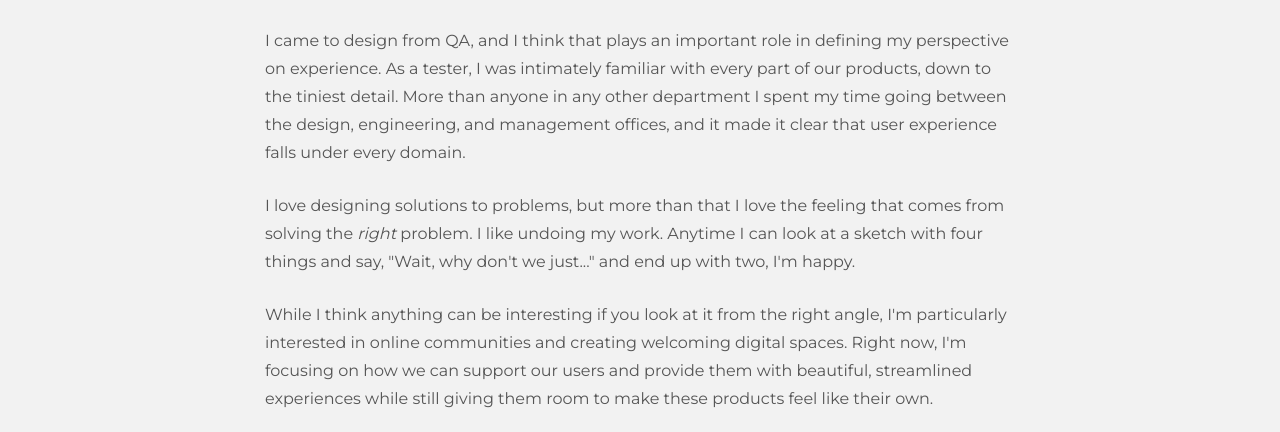
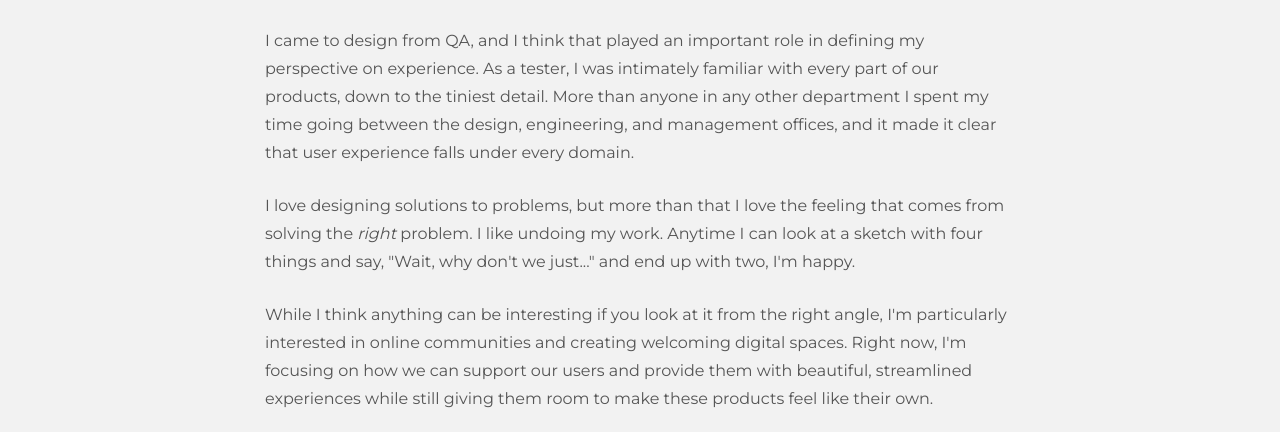
Before and after one commit to spladow/spladow.github.io, a plain HTML site: page about.html in a window 1280 px wide. Shown: the part 368-800 px from the top of the page. Drawn offline with nearby package versions, Linux system fonts and the light colour scheme.

Commit message:
waffle on tense again

```diff
--- a/about.html
+++ b/about.html
@@ -58,7 +58,7 @@
 				<div class="col-lg-8 col-lg-offset-2">
 					<img class="center-block" src="assets/img/circle-avi-155.png" alt="Thomas">
 					<h1 class="centered">About Me</h1>
-     <p>I came to design from QA, and I think that plays an important role in defining my perspective on experience. As a tester, I was intimately familiar with every part of our products, down to the tiniest detail. More than anyone in any other department I spent my time going between the design, engineering, and management offices, and it made it clear that user experience falls under every domain.</p>
+     <p>I came to design from QA, and I think that played an important role in defining my perspective on experience. As a tester, I was intimately familiar with every part of our products, down to the tiniest detail. More than anyone in any other department I spent my time going between the design, engineering, and management offices, and it made it clear that user experience falls under every domain.</p>
 
      <p>I love designing solutions to problems, but more than that I love the feeling that comes from solving the <em>right</em> problem. I like undoing my work. Anytime I can look at a sketch with four things and say, "Wait, why don't we just..." and end up with two, I'm happy.</p>
 
```
